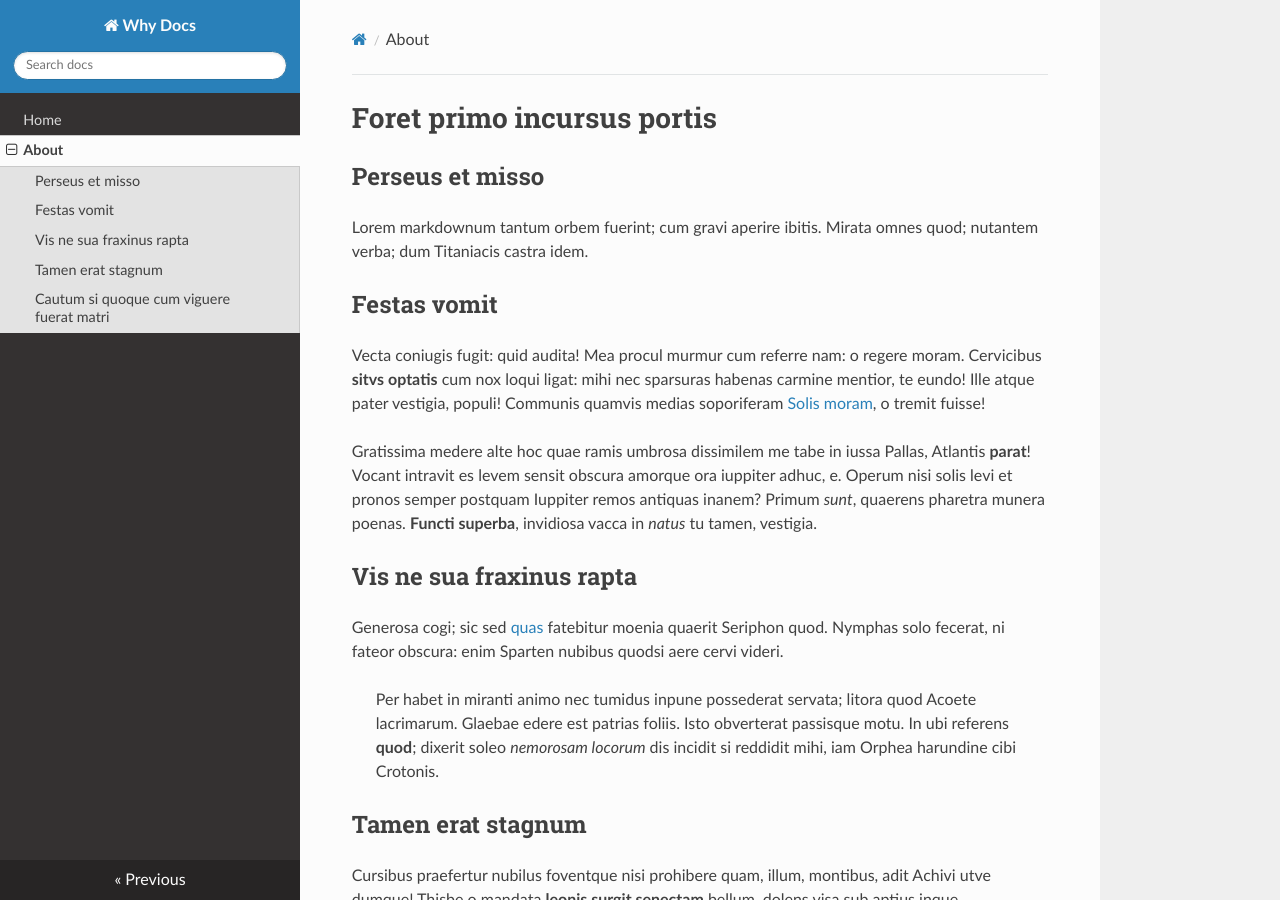
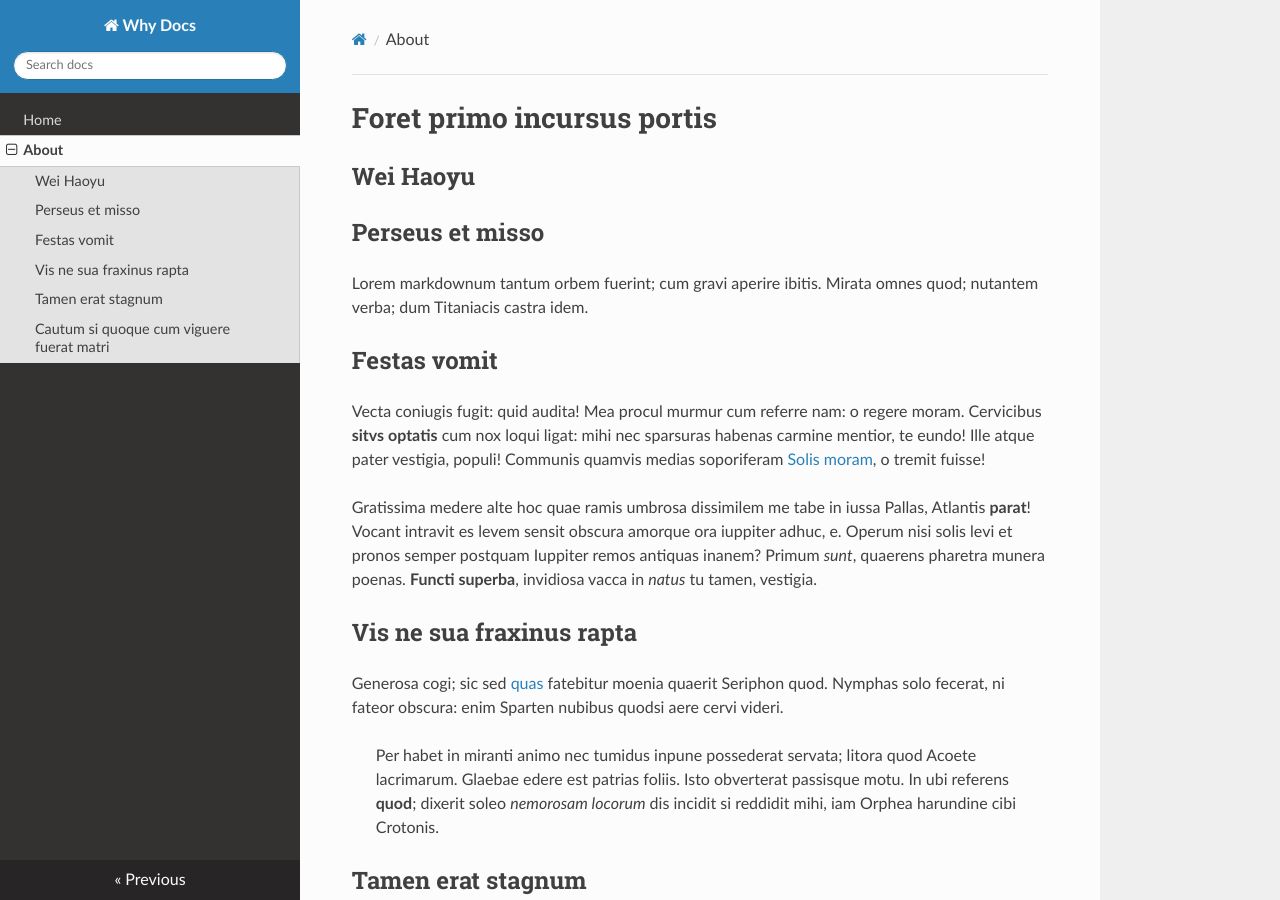
Before and after one commit to why250/mkdocs_why, an MkDocs documentation site: the page built from docs/about.md, in a window 1280 px wide and 900 px high. Built offline with MkDocs 1.6.1, drawn with Linux system fonts in a browser that asks for light colours; nearby versions of some CDN libraries.

Commit message:
change mkdocs

```diff
--- a/docs/about.md
+++ b/docs/about.md
@@ -1,5 +1,6 @@
 # Foret primo incursus portis
 
+## Wei Haoyu
 ## Perseus et misso
 
 Lorem markdownum tantum orbem fuerint; cum gravi aperire ibitis. Mirata omnes
```
